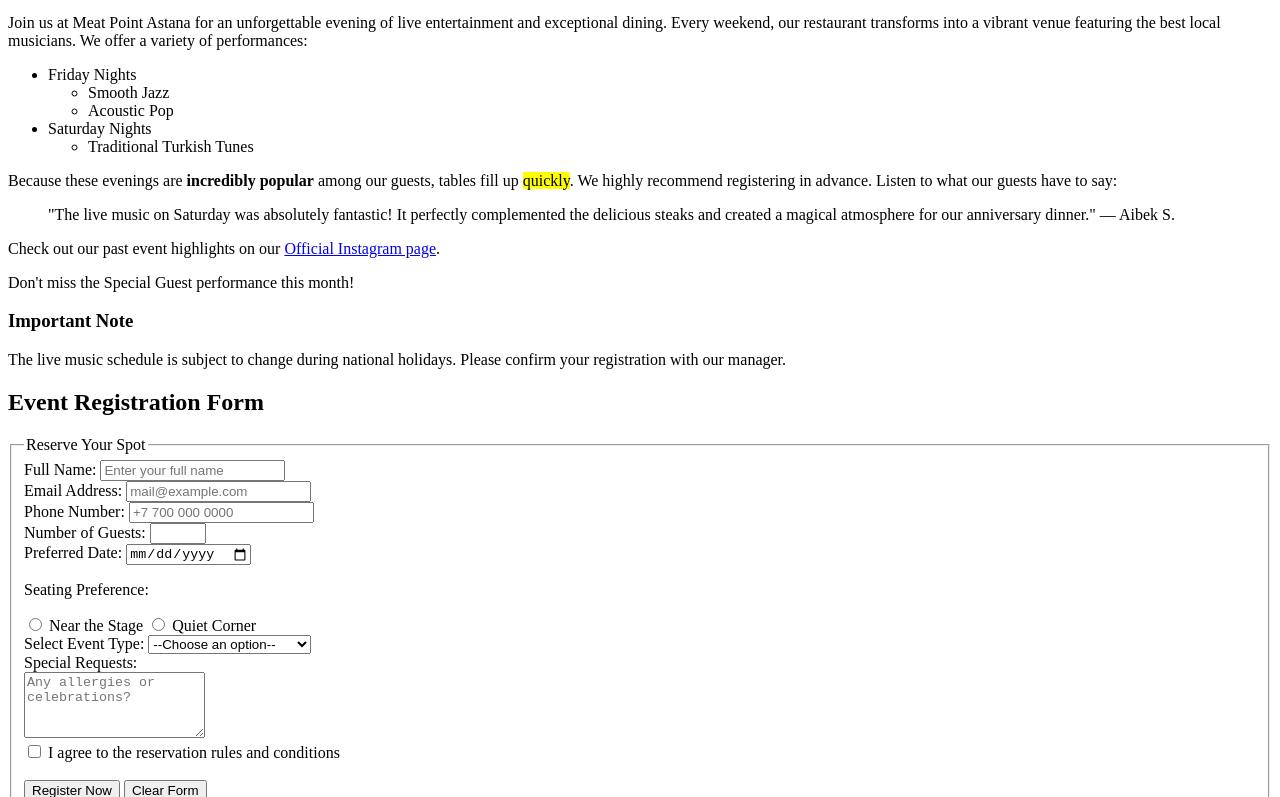
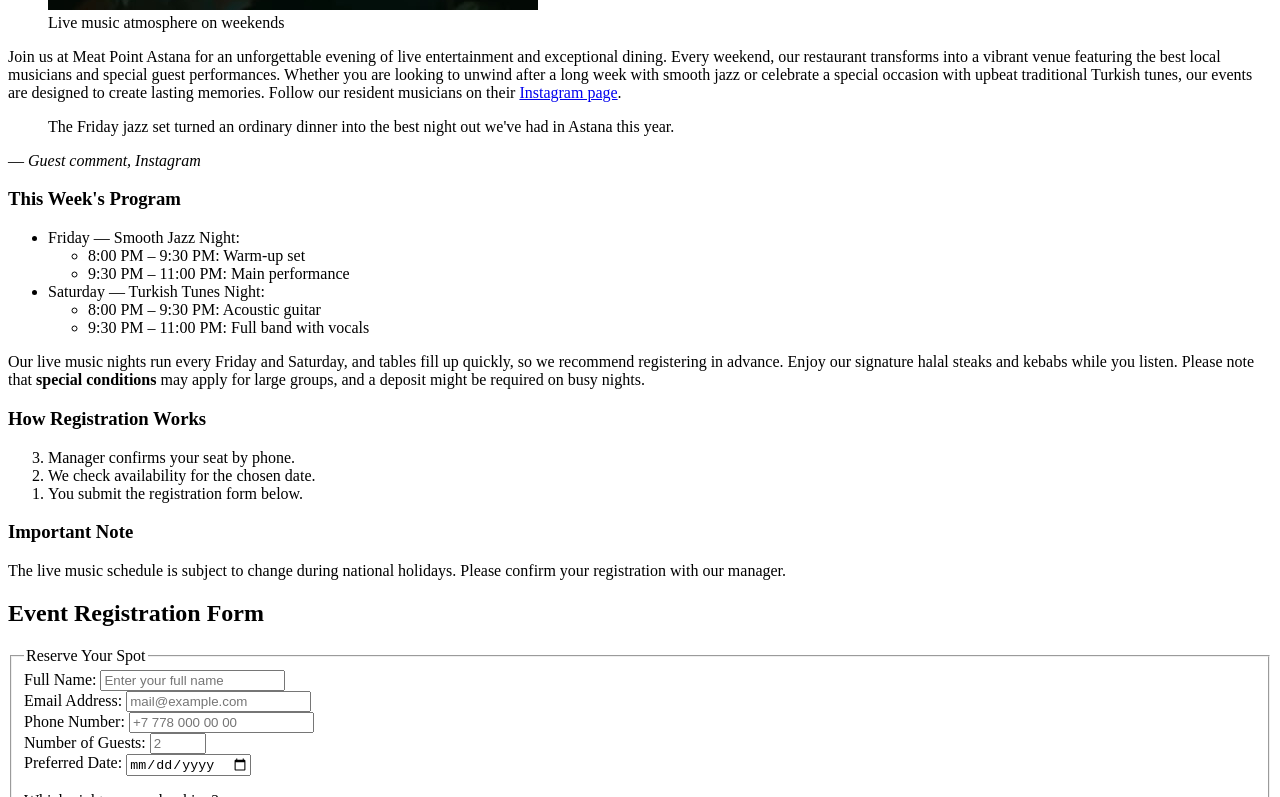
Before and after one commit to Qpzm1212/WEB-project, a plain HTML site: page events.html in a window 1280 px wide. Shown: the part 1123-1920 px from the top of the page. Drawn offline with Linux system fonts and the light colour scheme.

Commit message:
Refresh images and html

```diff
--- a/events.html
+++ b/events.html
@@ -28,60 +28,70 @@
     </header>
 
     <main>
-        <section>
+        <p>Jump to: <a href="#lineup">This Week's Lineup</a> | <a href="#event-form">Registration Form</a></p>
+
+        <!-- article, not section, because the evening program is standalone content that could be published separately on social media -->
+        <article id="lineup">
             <h2>Weekend Entertainment</h2>
             <figure>
                 <img src="images/event.jpg" alt="Live music band performing at Meat Point restaurant">
                 <figcaption>Live music atmosphere on weekends</figcaption>
             </figure>
+            <p>Join us at Meat Point Astana for an unforgettable evening of live entertainment and exceptional dining.
+                Every weekend, our restaurant transforms into a vibrant venue featuring the best local musicians and
+                special guest performances. Whether you are looking to unwind after a long week with smooth jazz or
+                celebrate a special occasion with upbeat traditional Turkish tunes, our events are designed to create
+                lasting memories. Follow our resident musicians on their <a href="https://www.instagram.com/" target="_blank" rel="noopener noreferrer">Instagram page</a>.</p>
 
-            <p>Join us at Meat Point Astana for an unforgettable evening of live entertainment and exceptional dining.
-                Every weekend, our restaurant transforms into a vibrant venue featuring the best local musicians. We
-                offer a variety of performances:</p>
+            <blockquote cite="https://www.instagram.com/">
+                <p>The Friday jazz set turned an ordinary dinner into the best night out we've had in Astana this year.</p>
+            </blockquote>
+            <p>&mdash; <cite>Guest comment, Instagram</cite></p>
 
+            <h3>This Week's Program</h3>
+            <!-- A nested list is used because each evening has an internal structure (two sets), rather than being just a flat list of days -->
             <ul>
-                <li>Friday Nights
+                <li>Friday &mdash; Smooth Jazz Night:
                     <ul>
-                        <li>Smooth Jazz</li>
-                        <li>Acoustic Pop</li>
+                        <li>8:00 PM &ndash; 9:30 PM: Warm-up set</li>
+                        <li>9:30 PM &ndash; 11:00 PM: Main performance</li>
                     </ul>
                 </li>
-                <li>Saturday Nights
+                <li>Saturday &mdash; Turkish Tunes Night:
                     <ul>
-                        <li>Traditional Turkish Tunes</li>
+                        <li>8:00 PM &ndash; 9:30 PM: Acoustic guitar</li>
+                        <li>9:30 PM &ndash; 11:00 PM: Full band with vocals</li>
                     </ul>
                 </li>
             </ul>
 
-            <p>Because these evenings are <strong>incredibly popular</strong> among our guests, tables fill up
-                <mark>quickly</mark>. We highly recommend registering in advance. Listen to what our guests have to say:
-            </p>
+            <p>Our live music nights run every Friday and Saturday, and tables fill up quickly, so we recommend
+                registering in advance. Enjoy our signature halal steaks and kebabs while you listen. Please note that
+                <strong>special conditions</strong> may apply for large groups, and a deposit might be required on
+                busy nights.</p>
 
-            <blockquote>
-                "The live music on Saturday was absolutely fantastic! It perfectly complemented the delicious steaks and
-                created a magical atmosphere for our anniversary dinner." &mdash; Aibek S.
-            </blockquote>
+            <h3>How Registration Works</h3>
+            <!-- The reverse order follows the logic of the booking.html page: it’s easier for the guest to read the steps from the outcome to the first action -->
+            <ol reversed>
+                <li>Manager confirms your seat by phone.</li>
+                <li>We check availability for the chosen date.</li>
+                <li>You submit the registration form below.</li>
+            </ol>
+        </article>
 
-            <p>Check out our past event highlights on our <a href="https://www.instagram.com/sen_men_sat/"
-                    target="_blank" rel="noopener noreferrer">Official Instagram page</a>.</p>
-
-            <p>Don't miss the <span>Special Guest</span> performance this month!
-                <!-- I used a span here to allow potential isolation of the text "Special Guest" for targeted JavaScript analytics tracking in the future without changing the semantic meaning of the sentence. -->
-            </p>
-        </section>
-
+        <!-- We close the article that was started in the #lineup block -->
         <aside>
-            <!-- I wrapped this notice in an <aside> because the holiday schedule exception is tangential to the main registration flow and acts as a supplementary warning rather than core content. -->
+            <!-- aside, not part of the article above, because this warning applies to the entire page, not just to the program for a specific evening -->
             <h3>Important Note</h3>
             <p>The live music schedule is subject to change during national holidays. Please confirm your registration
                 with our manager.</p>
         </aside>
 
-        <section>
+        <section id="event-form">
             <h2>Event Registration Form</h2>
-            <!-- The form currently does not send anything as we lack a backend server to process the POST request. -->
+            <!-- The form currently does not send anything as there is no backend. -->
             <form action="#" method="POST">
-                <!-- The fieldset is used here specifically to provide a large clickable hit area for assistive technologies to read the entire group of related inputs as a single conceptual form block. -->
+                <!-- All fields are combined into one fieldset, as they relate to the same action — registering for the evening. -->
                 <fieldset>
                     <legend>Reserve Your Spot</legend>
 
@@ -94,35 +104,34 @@
                     <br>
 
                     <label for="event-phone">Phone Number:</label>
-                    <input type="tel" id="event-phone" name="phone" placeholder="+7 700 000 0000" required>
+                    <input type="tel" id="event-phone" name="phone" placeholder="+7 778 000 00 00" required>
                     <br>
 
                     <label for="event-guests">Number of Guests:</label>
-                    <input type="number" id="event-guests" name="guests" min="1" max="20" required>
+                    <input type="number" id="event-guests" name="guests" min="1" max="20" placeholder="2">
                     <br>
 
-                    <label for="event-book-date">Preferred Date:</label>
-                    <input type="date" id="event-book-date" name="book_date" required>
+                    <label for="event-date">Preferred Date:</label>
+                    <input type="date" id="event-date" name="visit_date" required>
                     <br>
 
-                    <p>Seating Preference:</p>
-                    <input type="radio" id="seat-stage" name="seating" value="stage" required>
-                    <label for="seat-stage">Near the Stage</label>
-                    <input type="radio" id="seat-far" name="seating" value="far">
-                    <label for="seat-far">Quiet Corner</label>
+                    <p>Which night are you booking?</p>
+                    <input type="radio" id="event-friday" name="night" value="friday" checked>
+                    <label for="event-friday">Friday &ndash; Smooth Jazz</label>
+                    <input type="radio" id="event-saturday" name="night" value="saturday">
+                    <label for="event-saturday">Saturday &ndash; Turkish Tunes</label>
                     <br>
 
-                    <label for="event-select">Select Event Type:</label>
-                    <select id="event-select" name="event_type" required>
-                        <option value="">--Choose an option--</option>
-                        <option value="friday">Smooth Jazz Friday</option>
-                        <option value="saturday">Turkish Tunes Saturday</option>
+                    <label for="event-select">Table Preference:</label>
+                    <select id="event-select" name="table_preference">
+                        <option value="any">No preference</option>
+                        <option value="stage">Close to the stage</option>
+                        <option value="quiet">Quieter corner table</option>
                     </select>
                     <br>
 
-                    <label for="event-requests">Special Requests:</label><br>
-                    <textarea id="event-requests" name="requests" rows="4"
-                        placeholder="Any allergies or celebrations?"></textarea>
+                    <label for="event-comments">Comments:</label><br>
+                    <textarea id="event-comments" name="comments" rows="4" cols="40" placeholder="Anything we should know?"></textarea>
                     <br>
 
                     <input type="checkbox" id="event-terms" name="terms" required>
```
Also changed, not shown: about.html (+17 -4 lines), booking.html (+1 -1 lines), colophon.html (+12 -19 lines), contacts.html (+1 -1 lines), feedback.html (+6 -13 lines), menu.html (+31 -28 lines), images/validd.png (added), 1 other file.
